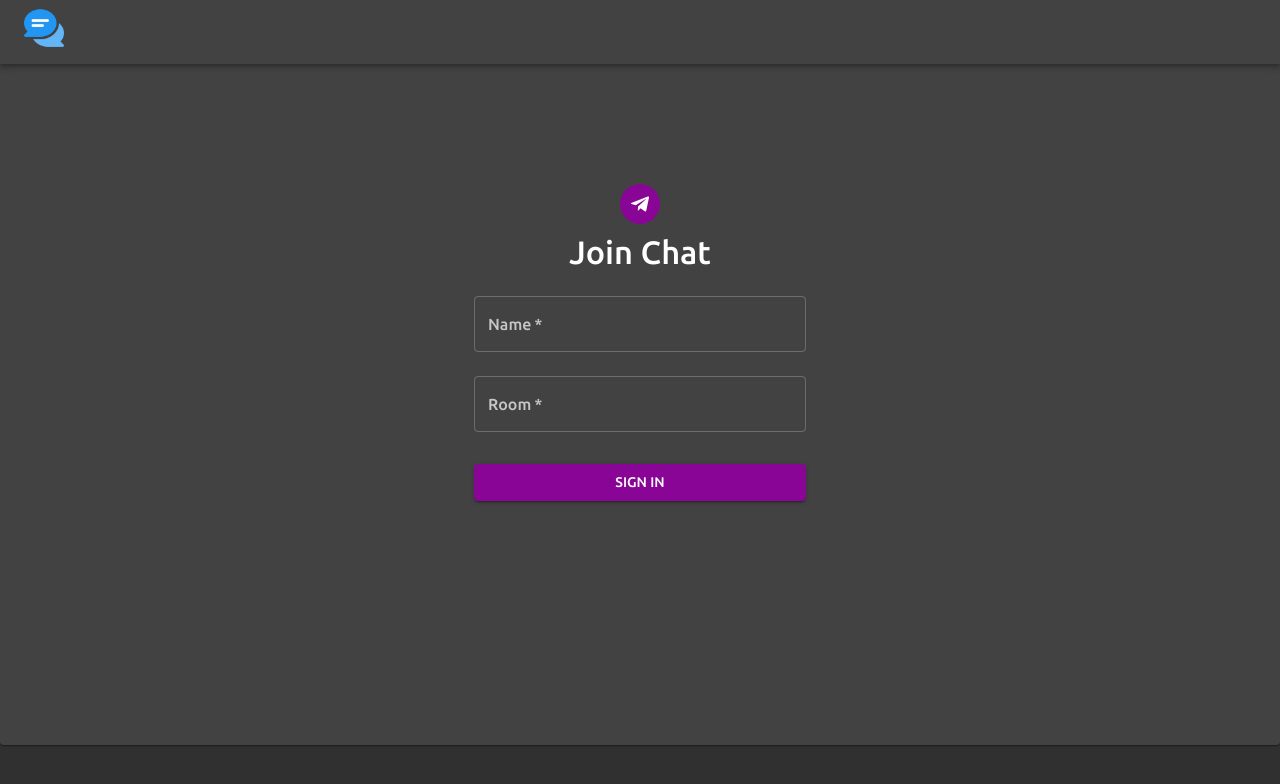
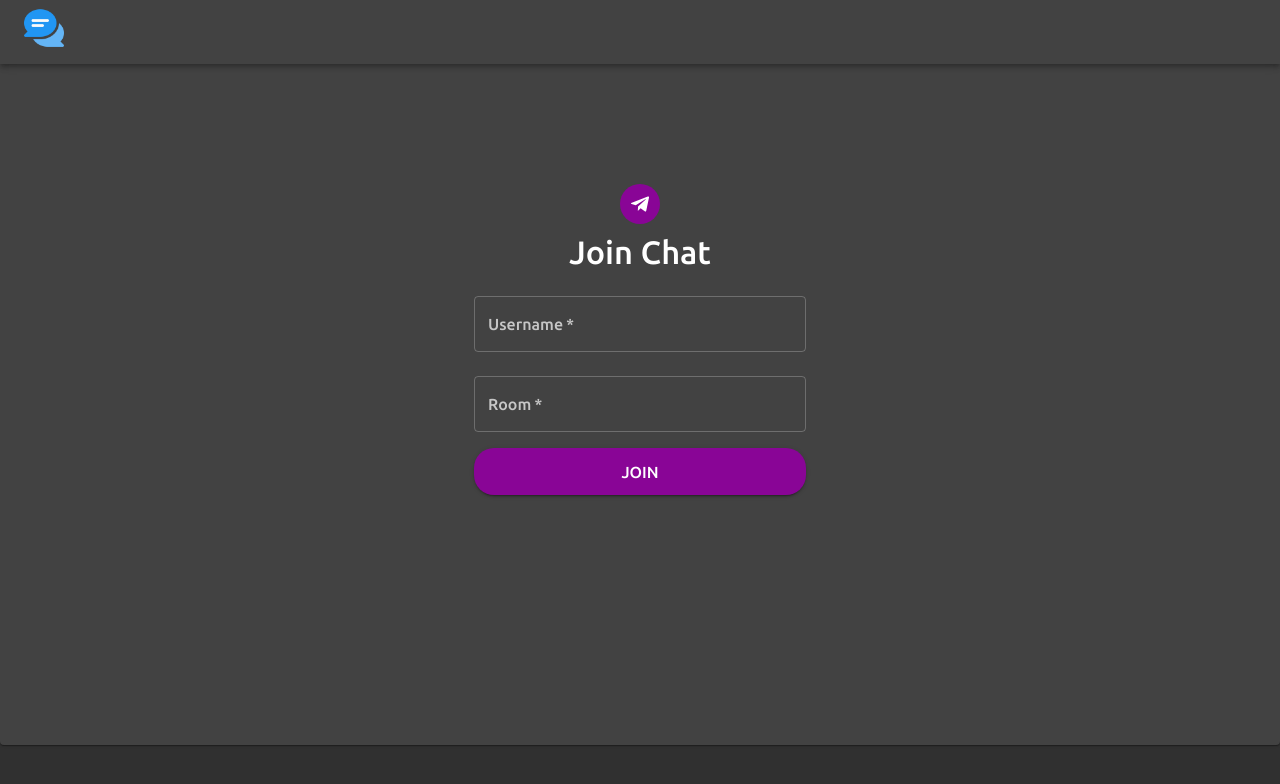
Before and after one commit to AmitrajitDas/Chat-Rooms, a React (Create React App) app in the folder client/: page /join-chat in a window 1280 px wide. Shown: the top 784 px of the page. Built offline with nearby package versions, Linux system fonts and the light colour scheme.

Commit message:
join chat updated

```diff
--- a/client/src/screens/Join/JoinChatScreen.js
+++ b/client/src/screens/Join/JoinChatScreen.js
@@ -1,10 +1,10 @@
 import React, { useState } from 'react'
+import { Link } from 'react-router-dom'
 import {Avatar,
         Button,
         CssBaseline,
         TextField,
         FormControlLabel,
-        Link,
         Checkbox,
         Grid,
         Typography,
@@ -18,7 +18,7 @@ const Join = () => {
 
     const classes = useStyles()
 
-    const [name, setName] = useState('')
+    const [username, setUsername] = useState('')
     const [room, setRoom] = useState('')
 
     return (
@@ -38,11 +38,11 @@ const Join = () => {
             margin="normal"
             required
             fullWidth
-            id="name"
-            label="Name"
-            name="name"
-            value={name}
-            onChange={(e) => setName(e.target.value)}
+            id="username"
+            label="Username"
+            name="username"
+            value={username}
+            onChange={(e) => setUsername(e.target.value)}
             InputLabelProps={{
             classes: {
               root: classes.cssLabel,
@@ -81,14 +81,20 @@ const Join = () => {
             }
             }}
           />
+          <Link
+          onClick={(e) => (!username || !room) ? e.preventDefault() : null}
+          to={`/chat?username=${username}&room=${room}`}
+          style={{ textDecoration: 'none'}}
+          >
           <Button
             type="submit"
             fullWidth
             variant="contained"
             className={classes.submit}
           >
-            Sign In
+            Join
           </Button>
+          </Link>
         </form>
       </div>
       </div>
--- a/client/src/screens/Join/styles.js
+++ b/client/src/screens/Join/styles.js
@@ -9,7 +9,7 @@ export const useStyles = makeStyles((theme) => ({
 
     paper: {
         marginTop: '5rem',
-        marginBottom: '12.3rem',
+        marginBottom: '12.6rem',
         display: 'flex',
         flexDirection: 'column',
         alignItems: 'center',
@@ -37,9 +37,12 @@ export const useStyles = makeStyles((theme) => ({
     },
 
     submit: {
-        margin: theme.spacing(3, 0, 2),
         backgroundColor: theme.palette.action.selected,
         color: theme.typography.color.main,
+        padding: '0.6rem 2rem 0.6rem 2rem',
+        margin: '0.5rem 0 1rem 0',
+        borderRadius: '20px',
+        fontSize: '1rem',
         '&:hover': {
             backgroundColor: theme.palette.action.hover
         }
```
